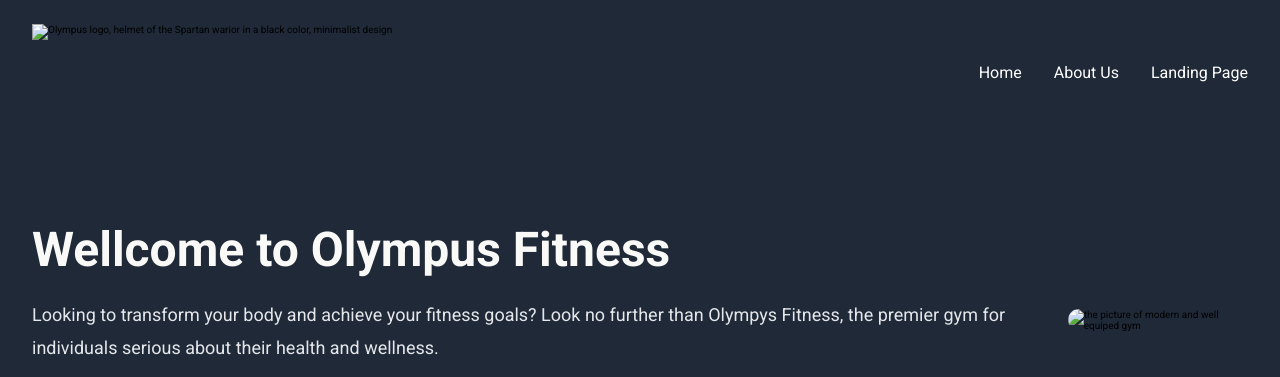
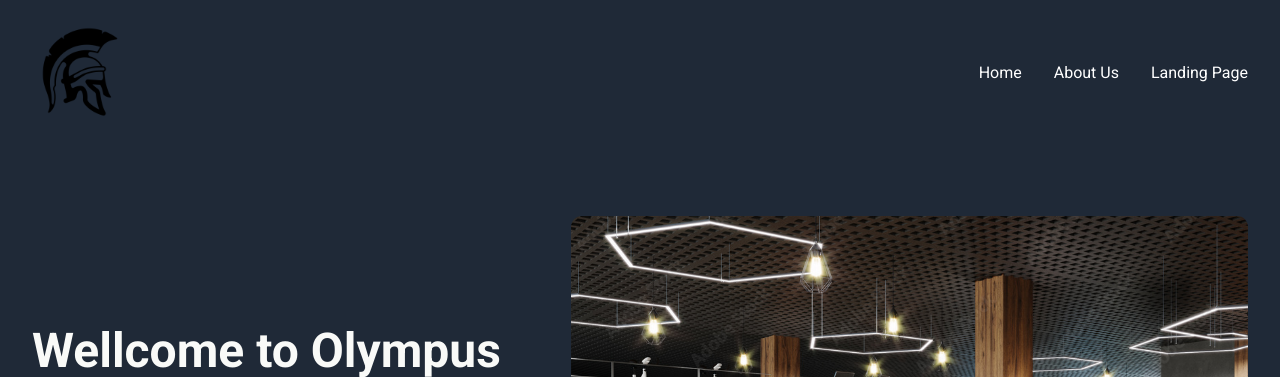
Before and after one commit to bcindric/Landing-page, a plain HTML site: page index.html in a window 1280 px wide. Shown: the top 377 px of the page. Drawn offline with Linux system fonts and the light colour scheme; the site is published under a folder, as on GitHub Pages, so addresses that start at the root find nothing.

Commit message:
changed the paths

```diff
--- a/index.html
+++ b/index.html
@@ -17,7 +17,7 @@
   <body>
     <div class="wrapper">
       <header class="header container">
-        <img src="/img/helmet.png" class="logo" alt="Olympus logo, helmet of the Spartan warior in a black color, minimalist design">
+        <img src="img/helmet.png" class="logo" alt="Olympus logo, helmet of the Spartan warior in a black color, minimalist design">
         <nav class="navigation-bar">
           <ul class="list">
             <li class="list-item">
@@ -44,7 +44,7 @@
             <button class="hero-btn">Sign Up</button>
           </div>
           <div class="section-hero-img">
-            <img class="hero-img" src="/img/main.jpg"  alt="the picture of modern and well equiped gym"/>
+            <img class="hero-img" src="img/main.jpg"  alt="the picture of modern and well equiped gym"/>
           </div>
         </section>
       </div>
```
